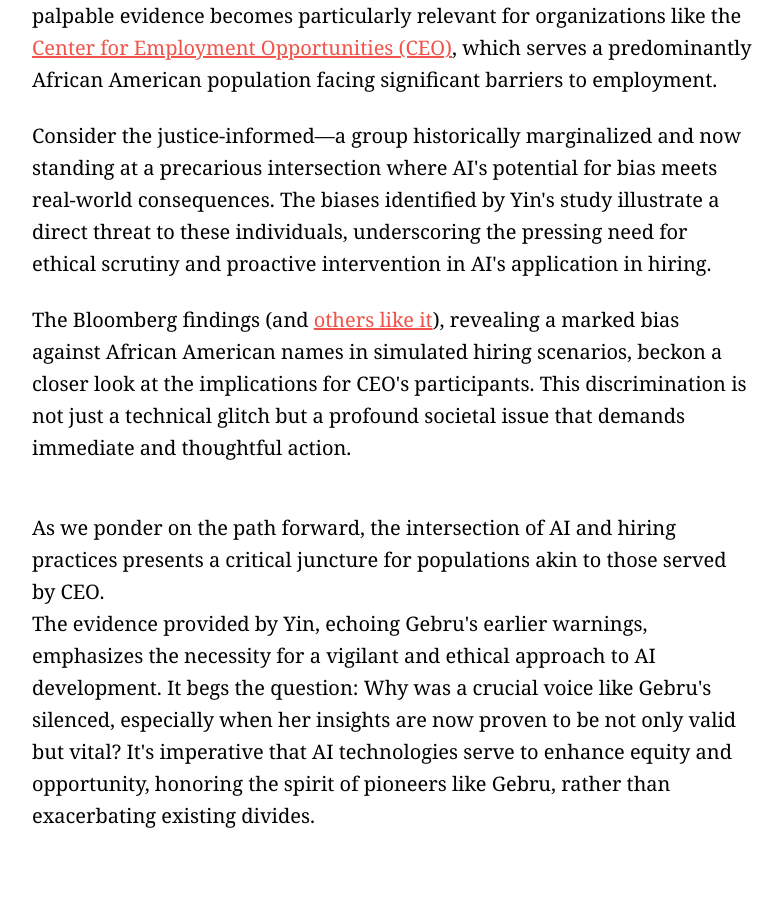
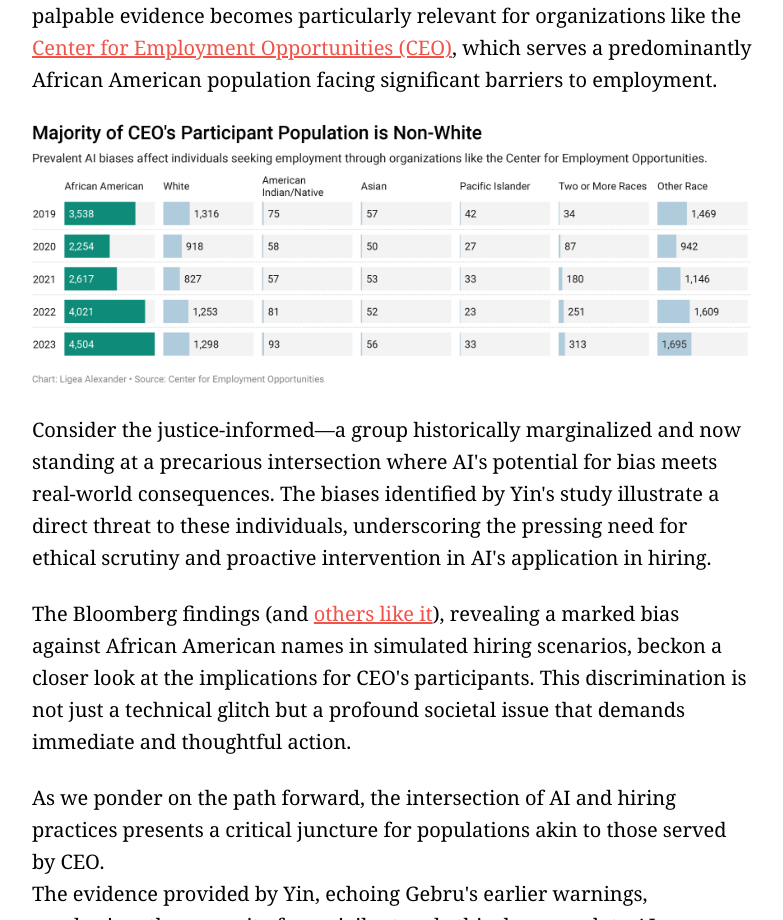
Before and after one commit to ligea-alexander/An-Ethical-AI-Imperative, a plain HTML site: page index.html in a window 1280 px wide. Shown: the part 2140-3060 px from the top of the page, without its empty margins (248-1031 px from the left). Drawn offline with Linux system fonts and the light colour scheme.

Commit message:
Add chart

```diff
--- a/index.html
+++ b/index.html
@@ -61,11 +61,10 @@
                 Opportunities (CEO)</a>, which serves a predominantly African American population facing significant
             barriers to
             employment.</p>
-<!-- <iframe title="The biggest pumpkins, by state (Copy)" aria-label="Bar Chart" id="datawrapper-chart-MLQxw"
-            src="https://datawrapper.dwcdn.net/MLQxw/1/" scrolling="no" frameborder="0"
-            style="width: 0; min-width: 100% !important; border: none;" height="757" data-external="1"></iframe>
-        <script type="text/javascript">!function () { "use strict"; window.addEventListener("message", (function (a) { if (void 0 !== a.data["datawrapper-height"]) { var e = document.querySelectorAll("iframe"); for (var t in a.data["datawrapper-height"]) for (var r = 0; r < e.length; r++)if (e[r].contentWindow === a.source) { var i = a.data["datawrapper-height"][t] + "px"; e[r].style.height = i; } } })); }();
-        </script> -->
+        <figure>
+            <img src="ai_impertive_ceo_dem.png">
+            <!-- <figcaption>This is an image caption</figcaption> -->
+        </figure>
         <p>Consider the justice-informed—a group historically marginalized and now standing at a
             precarious intersection where AI's potential for bias meets real-world consequences. The biases
             identified by Yin's study illustrate a direct threat to these individuals, underscoring the pressing
@@ -76,11 +75,7 @@
             scenarios, beckon a closer look at the implications for CEO's participants. This discrimination is
             not just a technical glitch but a profound societal issue that demands immediate and thoughtful
             action.</p>
-        <figure>
-            <!-- <img
-                    src="https://static01.nyt.com/images/2024/02/01/multimedia/01eu-hungary-orban-2-ghkw/01eu-hungary-orban-2-ghkw-superJumbo.jpg?quality=75&auto=webp">
-                <figcaption>This is an image caption</figcaption> -->
-        </figure>
+
         <p>As we ponder on the path forward, the intersection of AI and hiring practices presents a critical
             juncture for populations akin to those served by CEO. <br> The evidence provided by Yin, echoing
             Gebru's earlier warnings, emphasizes the necessity for a vigilant and ethical approach to AI
```
Also changed, not shown: ai_impertive_ceo_dem.png (added).
